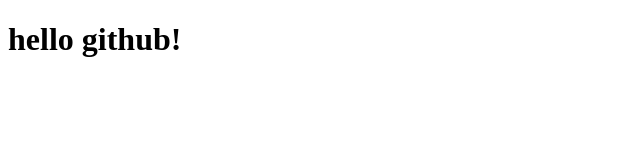
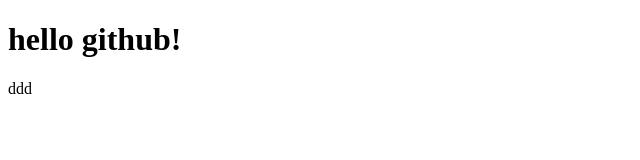
Before and after one commit to gp15340/demo, a plain HTML site: page index.html in a window 1280 px wide. Shown: the full height of the page, 0-640 px from the left. Drawn offline with Linux system fonts and the light colour scheme.

Commit message:
做了修改

```diff
--- a/index.html
+++ b/index.html
@@ -7,4 +7,6 @@
 
 </body>
 	<h1>hello github!</h1>
+	<p>ddd
+
 </html>
```
